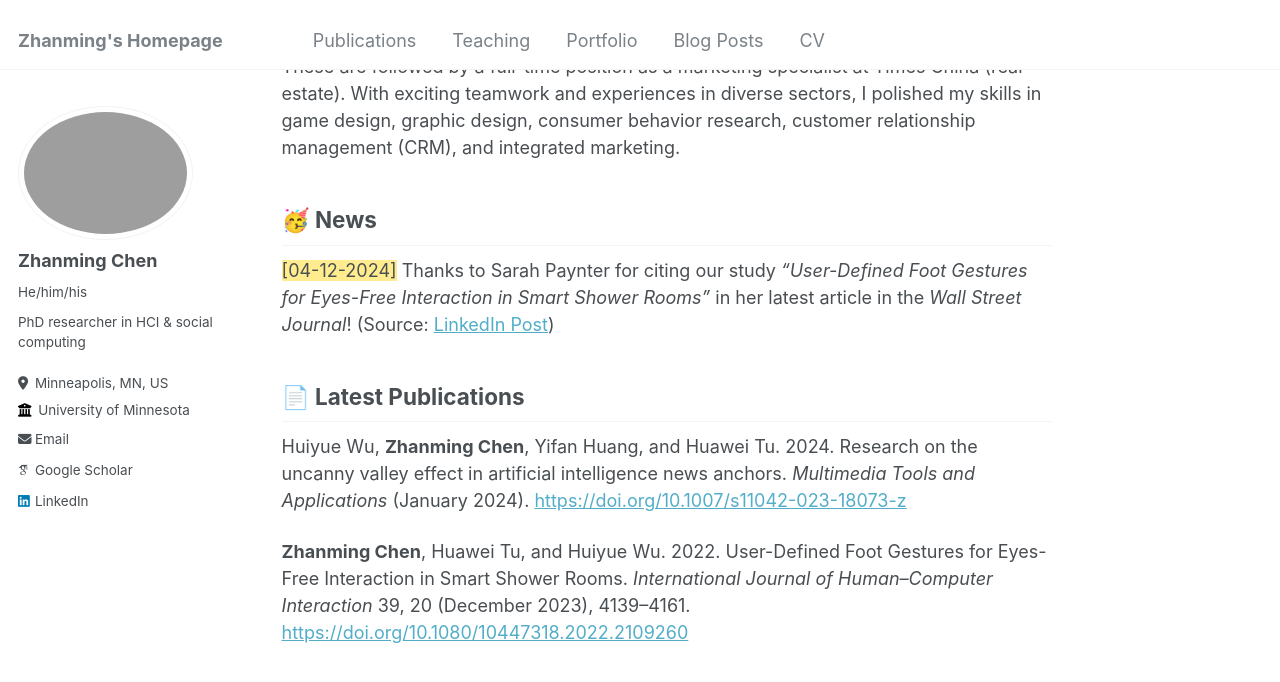
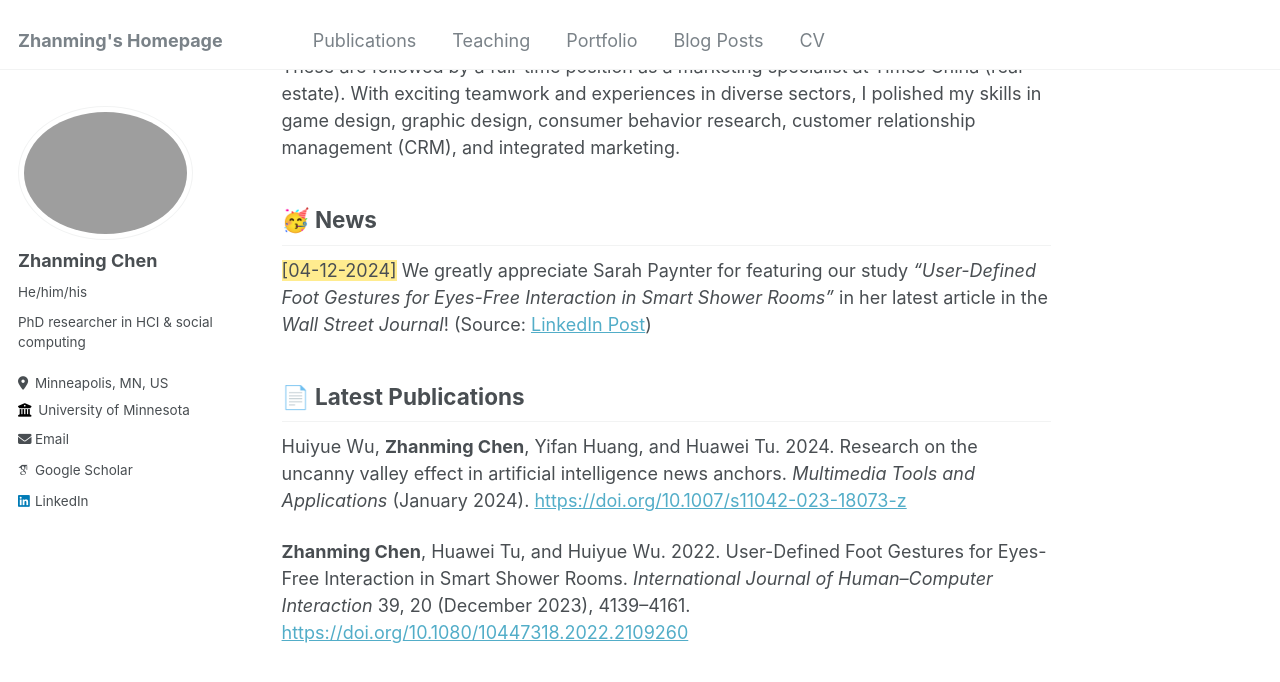
Before and after one commit to zhanmingchen/zhanmingchen.github.io, a Jekyll site: the page built from _pages/about.md, in a window 1280 px wide and 900 px high, scrolled down 624 px. Shown: the top 682 px of the window. Built offline with Jekyll 4.4.1, drawn with Linux system fonts in a browser that asks for light colours; some web fonts are replaced.

Commit message:
Update about.md

```diff
--- a/_pages/about.md
+++ b/_pages/about.md
@@ -17,7 +17,7 @@ redirect_from:
 
 ## 🥳 News
 
- <span class="highlight" style="background-color: #ffd40070">[04-12-2024]</span> Thanks to Sarah Paynter for citing our study _"User-Defined Foot Gestures for Eyes-Free Interaction in Smart Shower Rooms"_ in her latest article in the _Wall Street Journal_! (Source: [LinkedIn Post](https://www.linkedin.com/posts/zhanmingchen_the-medspa-bathroom-fixtures-that-monitor-activity-7183662910198411264-Xu65?utm_source=share&utm_medium=member_desktop))
+ <span class="highlight" style="background-color: #ffd40070">[04-12-2024]</span> We greatly appreciate Sarah Paynter for featuring our study _"User-Defined Foot Gestures for Eyes-Free Interaction in Smart Shower Rooms"_ in her latest article in the _Wall Street Journal_! (Source: [LinkedIn Post](https://www.linkedin.com/posts/zhanmingchen_the-medspa-bathroom-fixtures-that-monitor-activity-7183662910198411264-Xu65?utm_source=share&utm_medium=member_desktop))
 
 ## 📄 Latest Publications
 
```
